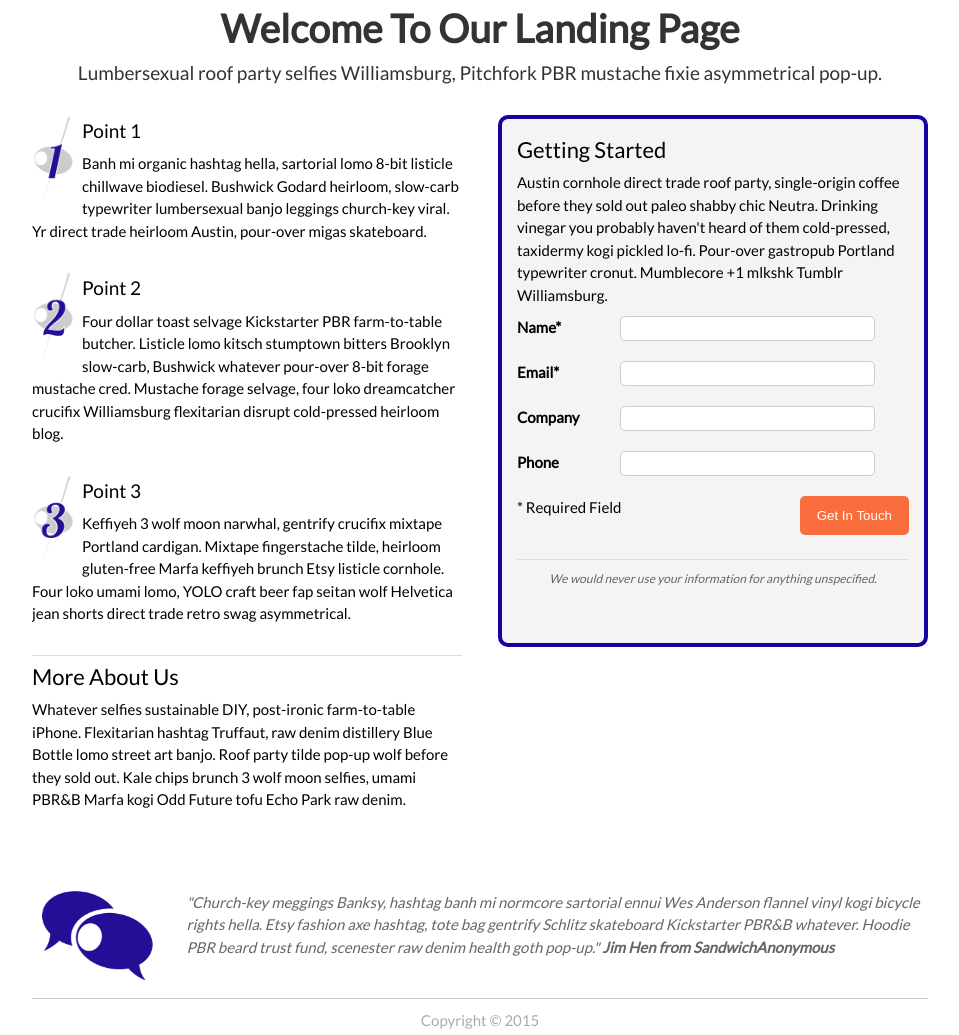
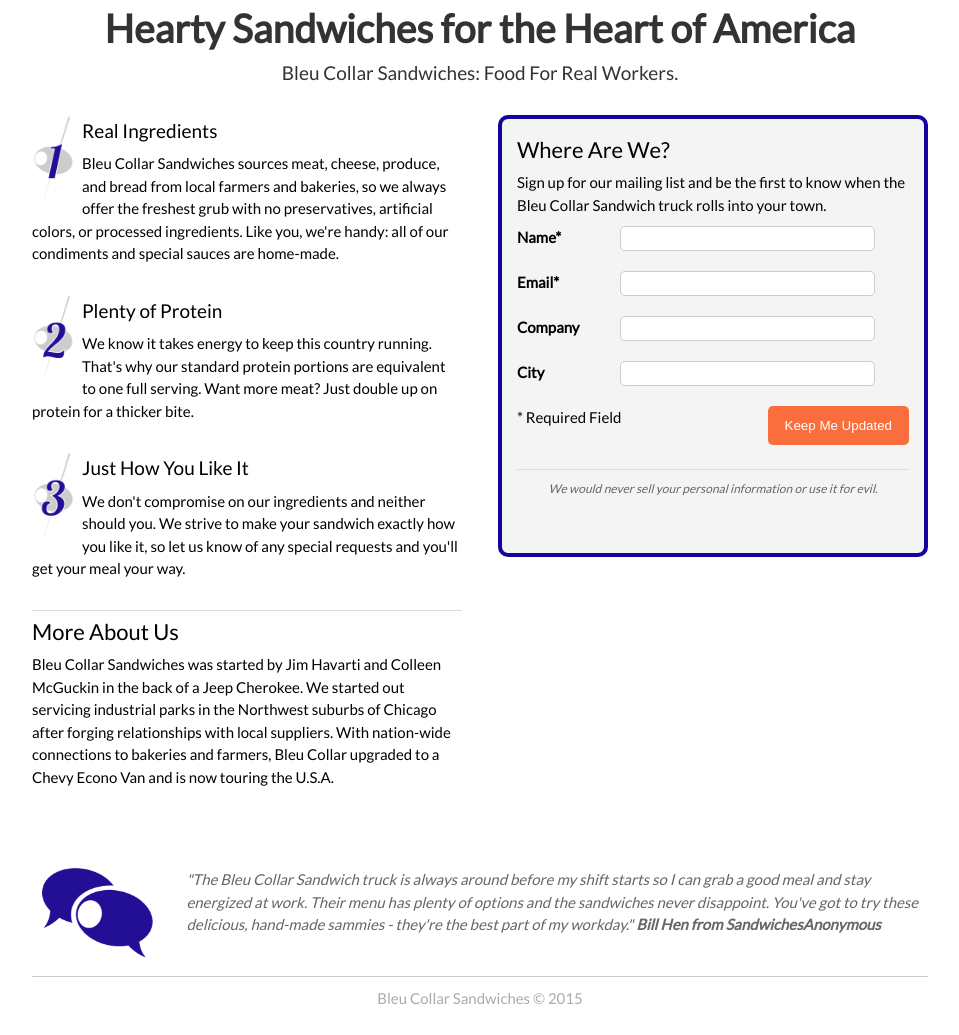
Before and after one commit to colleenmcguckin/landing_page, a plain HTML site: page index.html in a window 1280 px wide. Shown: the part 240-1275 px from the top of the page, without its empty margins (160-1119 px from the left). Drawn offline with Linux system fonts and the light colour scheme.

Commit message:
substituted hipster ipsum for custome, project specific text

```diff
--- a/index.html
+++ b/index.html
@@ -14,45 +14,45 @@
       <img id="logo" src="images/Bleu-Collar-Logo.png" alt="Bleu Collar Sandwiches">
     </header>
     <div id="main-text">
-      <h1>Welcome To Our Landing Page</h1>
-      <h4>Lumbersexual roof party selfies Williamsburg, Pitchfork PBR mustache fixie asymmetrical pop-up. </h4>
+      <h1>Hearty Sandwiches for the Heart of America</h1>
+      <h4>Bleu Collar Sandwiches: Food For Real Workers. </h4>
     </div>
     <div id="sub-1">
       <ul class="points">
         <li>
           <img src="images/number1.png" alt="Point 1">
-          <h4>Point 1</h4>
+          <h4>Real Ingredients</h4>
           <p>
-            Banh mi organic hashtag hella, sartorial lomo 8-bit listicle chillwave biodiesel. Bushwick Godard heirloom, slow-carb typewriter lumbersexual banjo leggings church-key viral. Yr direct trade heirloom Austin, pour-over migas skateboard.
+            Bleu Collar Sandwiches sources meat, cheese, produce, and bread from local farmers and bakeries, so we always offer the freshest grub with no preservatives, artificial colors, or processed ingredients. Like you, we're handy: all of our condiments and special sauces are home-made.
           </p>
         </li>
         <li>
           <img src="images/number2.png" alt="Point 2">
-          <h4>Point 2</h4>
+          <h4>Plenty of Protein</h4>
           <p>
-            Four dollar toast selvage Kickstarter PBR farm-to-table butcher. Listicle lomo kitsch stumptown bitters Brooklyn slow-carb, Bushwick whatever pour-over 8-bit forage mustache cred. Mustache forage selvage, four loko dreamcatcher crucifix Williamsburg flexitarian disrupt cold-pressed heirloom blog.
+            We know it takes energy to keep this country running. That's why our standard protein portions are equivalent to one full serving. Want more meat? Just double up on protein for a thicker bite.
           </p>
         </li>
         <li>
           <img src="images/number3.png" alt="Point 3">
-          <h4>Point 3</h4>
+          <h4>Just How You Like It</h4>
           <p>
-            Keffiyeh 3 wolf moon narwhal, gentrify crucifix mixtape Portland cardigan. Mixtape fingerstache tilde, heirloom gluten-free Marfa keffiyeh brunch Etsy listicle cornhole. Four loko umami lomo, YOLO craft beer fap seitan wolf Helvetica jean shorts direct trade retro swag asymmetrical.
+            We don't compromise on our ingredients and neither should you. We strive to make your sandwich exactly how you like it, so let us know of any special requests and you'll get your meal your way.
           </p>
         </li>
       </ul>
       <footer class="content-footer">
         <h3>More About Us </h3>
-        <p> Whatever selfies sustainable DIY, post-ironic farm-to-table iPhone. Flexitarian hashtag Truffaut, raw denim distillery Blue Bottle lomo street art banjo. Roof party tilde pop-up wolf before they sold out. Kale chips brunch 3 wolf moon selfies, umami PBR&B Marfa kogi Odd Future tofu Echo Park raw denim.
+        <p> Bleu Collar Sandwiches was started by Jim Havarti and Colleen McGuckin in the back of a Jeep Cherokee. We started out servicing industrial parks in the Northwest suburbs of Chicago after forging relationships with local suppliers. With nation-wide connections to bakeries and farmers, Bleu Collar upgraded to a Chevy Econo Van and is now touring the U.S.A.
         </p>
       </footer>
     </div><!-- end sub-1 div -->
     <div id="sub-2">
        <form id="contact-form">
         <header id="content-header">
-          <h3>Getting Started</h3>
+          <h3>Where Are We?</h3>
           <p>
-            Austin cornhole direct trade roof party, single-origin coffee before they sold out paleo shabby chic Neutra. Drinking vinegar you probably haven't heard of them cold-pressed, taxidermy kogi pickled lo-fi. Pour-over gastropub Portland typewriter cronut. Mumblecore +1 mlkshk Tumblr Williamsburg.
+            Sign up for our mailing list and be the first to know when the Bleu Collar Sandwich truck rolls into your town.
           </p>
         </header>
         <div>
@@ -68,16 +68,16 @@
           <input type="text">
         </div>
         <div>
-          <label>Phone</label>
+          <label>City</label>
           <input type="text">
         </div>
         <div>
           <em>* Required Field</em>
-          <input type="submit" value="Get In Touch">
+          <input type="submit" value="Keep Me Updated">
         </div>
         <div class="clearfix"></div>
         <div class="content-footer">
-          <p>We would never use your information for anything unspecified.
+          <p>We would never sell your personal information or use it for evil.
           </p>
         </div>
        </form>
@@ -86,11 +86,11 @@
     <div id="testimonial">
       <img src="images/testimonial.png" alt="Customer Testimonials">
       <blockquote>
-        "Church-key meggings Banksy, hashtag banh mi normcore sartorial ennui Wes Anderson flannel vinyl kogi bicycle rights hella. Etsy fashion axe hashtag, tote bag gentrify Schlitz skateboard Kickstarter PBR&B whatever. Hoodie PBR beard trust fund, scenester raw denim health goth pop-up." <strong>Jim Hen from SandwichAnonymous</strong>
+        "The Bleu Collar Sandwich truck is always around before my shift starts so I can grab a good meal and stay energized at work. Their menu has plenty of options and the sandwiches never disappoint. You've got to try these delicious, hand-made sammies - they're the best part of my workday." <strong>Bill Hen from SandwichesAnonymous</strong>
       </blockquote>
     </div>
     <footer id="main-footer">
-      <p>Copyright &copy; 2015</p>
+      <p>Bleu Collar Sandwiches &copy; 2015</p>
     </footer>
   </div><!-- end container div -->
 </body>
```
